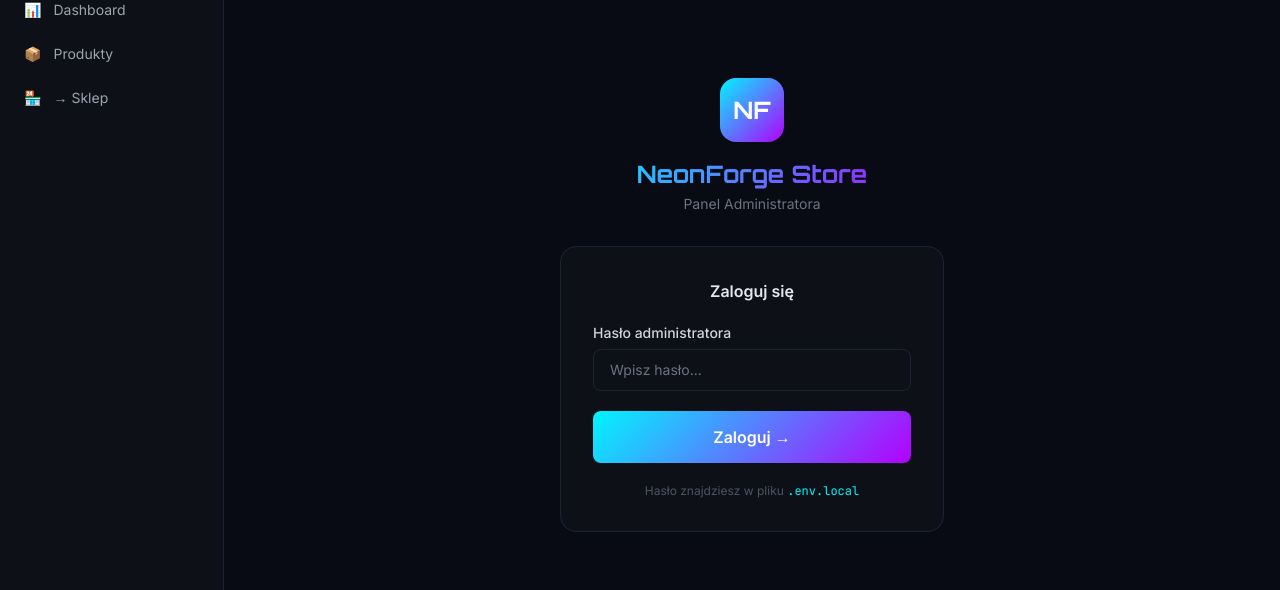
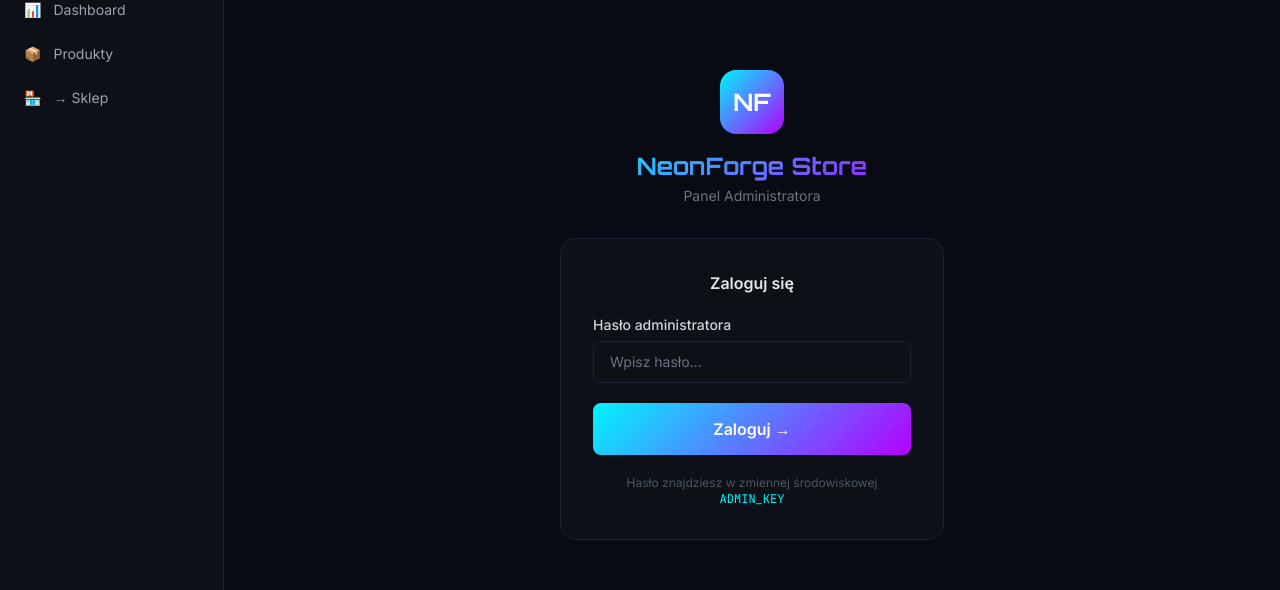
Before and after one commit to tymix228/project, a Next.js app: page /admin/login in a window 1280 px wide. Shown: the part 160-750 px from the top of the page. Built offline with nearby package versions, Linux system fonts and the light colour scheme; no server answers.

Commit message:
fix: wrap useSearchParams in Suspense boundary

```diff
--- a/app/admin/login/page.tsx
+++ b/app/admin/login/page.tsx
@@ -1,6 +1,6 @@
 'use client'
 
-import { useState } from 'react'
+import { Suspense, useState } from 'react'
 import { useRouter, useSearchParams } from 'next/navigation'
 import { useForm } from 'react-hook-form'
 import { zodResolver } from '@hookform/resolvers/zod'
@@ -10,7 +10,7 @@ import { SITE_NAME } from '@/lib/constants'
 import Input from '@/components/ui/Input'
 import Button from '@/components/ui/Button'
 
-export default function AdminLoginPage() {
+function LoginForm() {
   const router = useRouter()
   const searchParams = useSearchParams()
   const redirect = searchParams.get('redirect') || '/admin'
@@ -45,19 +45,6 @@ export default function AdminLoginPage() {
   }
 
   return (
-    <div className="min-h-screen bg-dark-bg flex items-center justify-center px-4">
-      <div className="w-full max-w-sm">
-
-        {/* Logo */}
-        <div className="text-center mb-8">
-          <div className="w-16 h-16 rounded-2xl bg-gradient-gaming flex items-center justify-center text-white font-bold text-2xl font-display mx-auto mb-4">
-            NF
-          </div>
-          <h1 className="font-display text-2xl font-bold gradient-text">{SITE_NAME}</h1>
-          <p className="text-gray-500 text-sm mt-1">Panel Administratora</p>
-        </div>
-
-        {/* Formularz */}
     <form
       onSubmit={handleSubmit(onSubmit)}
       className="bg-dark-surface border border-dark-border rounded-2xl p-8 space-y-5"
@@ -77,9 +64,27 @@ export default function AdminLoginPage() {
       </Button>
 
       <p className="text-center text-xs text-gray-600">
-            Hasło znajdziesz w pliku <code className="text-neon-cyan">.env.local</code>
+        Hasło znajdziesz w zmiennej środowiskowej <code className="text-neon-cyan">ADMIN_KEY</code>
       </p>
     </form>
+  )
+}
+
+export default function AdminLoginPage() {
+  return (
+    <div className="min-h-screen bg-dark-bg flex items-center justify-center px-4">
+      <div className="w-full max-w-sm">
+        <div className="text-center mb-8">
+          <div className="w-16 h-16 rounded-2xl bg-gradient-gaming flex items-center justify-center text-white font-bold text-2xl font-display mx-auto mb-4">
+            NF
+          </div>
+          <h1 className="font-display text-2xl font-bold gradient-text">{SITE_NAME}</h1>
+          <p className="text-gray-500 text-sm mt-1">Panel Administratora</p>
+        </div>
+
+        <Suspense fallback={<div className="h-48 bg-dark-surface rounded-2xl animate-pulse" />}>
+          <LoginForm />
+        </Suspense>
       </div>
     </div>
   )
```
Lines whose indentation alone changed are shown as unchanged.
